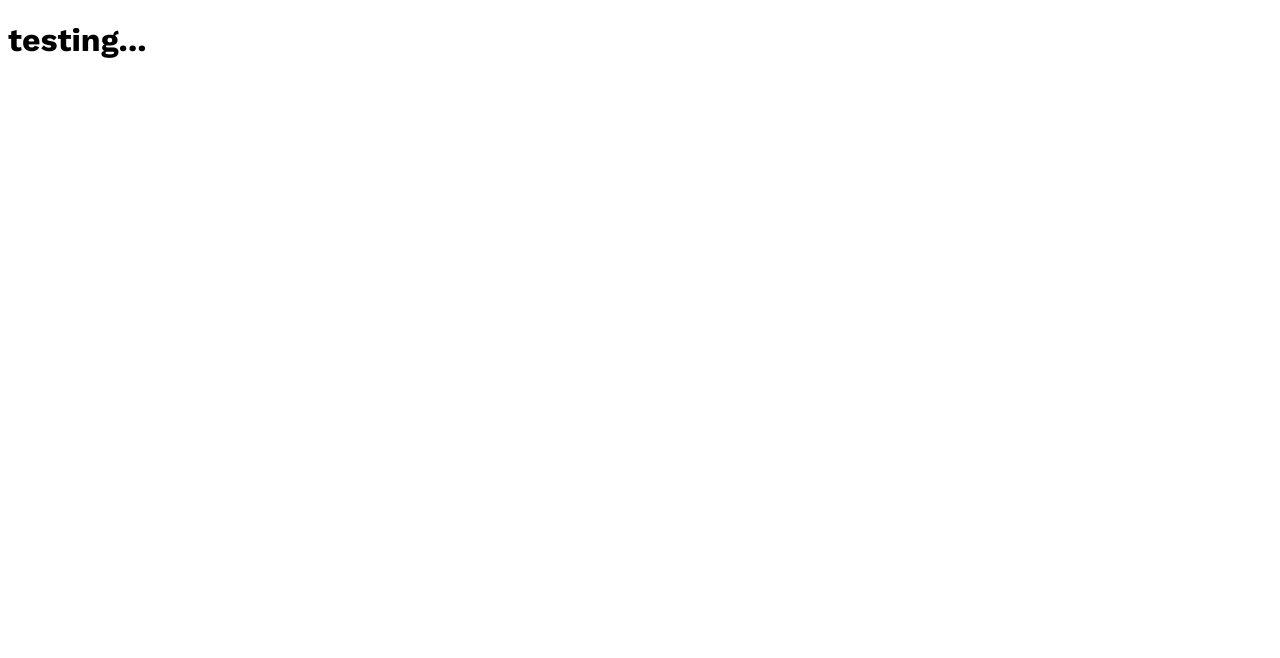
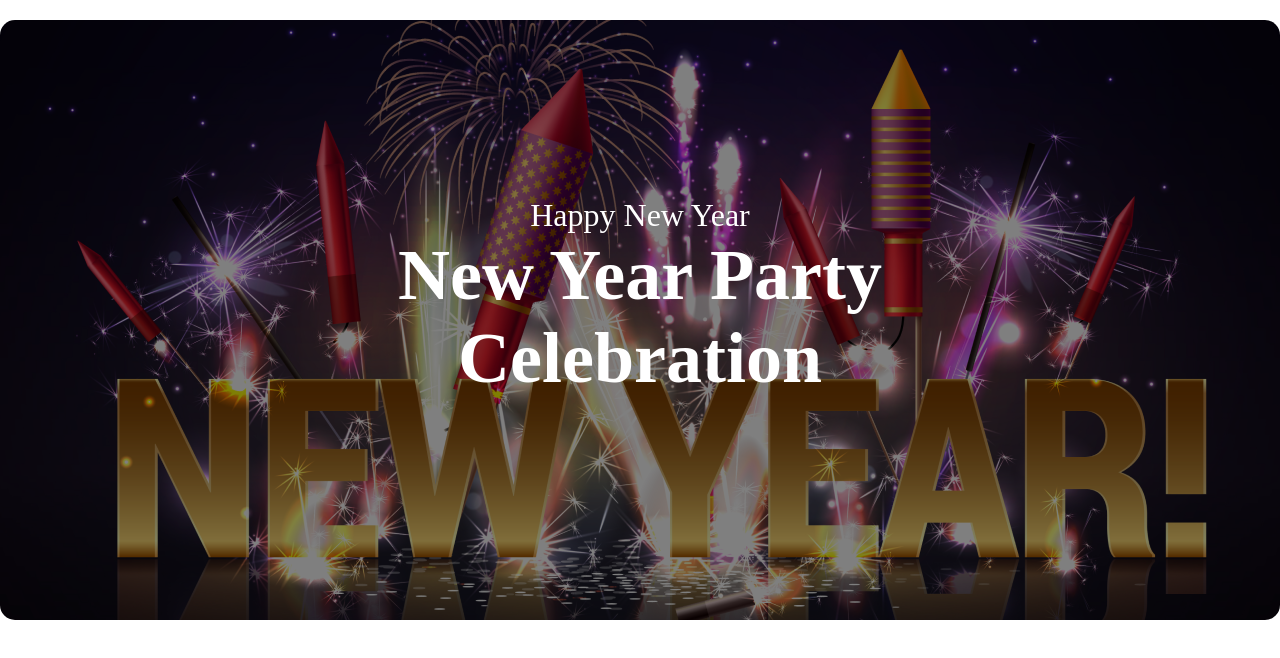
Before and after one commit to Ripa1518/new-year-offer, a plain HTML site: page index.html in a window 1280 px wide. Drawn offline with nearby package versions, Linux system fonts and the light colour scheme.

Commit message:
added banner section

```diff
--- a/index.html
+++ b/index.html
@@ -7,6 +7,14 @@
     <link rel="stylesheet" href="styles/style.css">
 </head>
 <body>
-    <h1>testing...</h1>
+    <header class="banner-container">
+        <div class="banner-content">
+            <p>Happy New Year</p>
+            <h1>New Year Party <span>Celebration</span>
+                </h1>
+        </div>
+    </header>
+    <main></main>
+    <footer></footer>
 </body>
 </html>
--- a/styles/style.css
+++ b/styles/style.css
@@ -1,6 +1,44 @@
 @import url('https://fonts.googleapis.com/css2?family=Open+Sans:ital,wght@0,300..800;1,300..800&family=Work+Sans:ital,wght@0,100..900;1,100..900&display=swap');
 
+*{
+    box-sizing: border-box;
+    margin: 0;
+    padding: 0;
+}
+
 body{
-      font-family: "Work Sans", sans-serif;
+    font-family: Merriweather;
 
 }
+/* banner section style start here  */
+.banner-container{
+    max-width: 1320px;
+    margin: 0 auto;
+    min-height: 600px;
+    margin-top: 20px;
+    border-radius: 15px;
+    background: rgba(0, 0,0, 0.5);
+    background-image: url(../images/Banner\ Image.png);
+    background-position: center;
+    background-repeat: no-repeat;
+    background-size: cover;
+    background-blend-mode: overlay;
+}
+.banner-content{
+    display: flex;
+    color: white;
+    flex-direction: column;
+    justify-content: center;
+    align-items: center;
+    padding: 177px 344px;
+}
+.banner-content p{
+   font-size: 32px;
+font-weight: 400;
+text-align: center;
+}
+.banner-content h1{
+font-size: 72px;
+font-weight: 900;
+text-align: center;
+}
```
